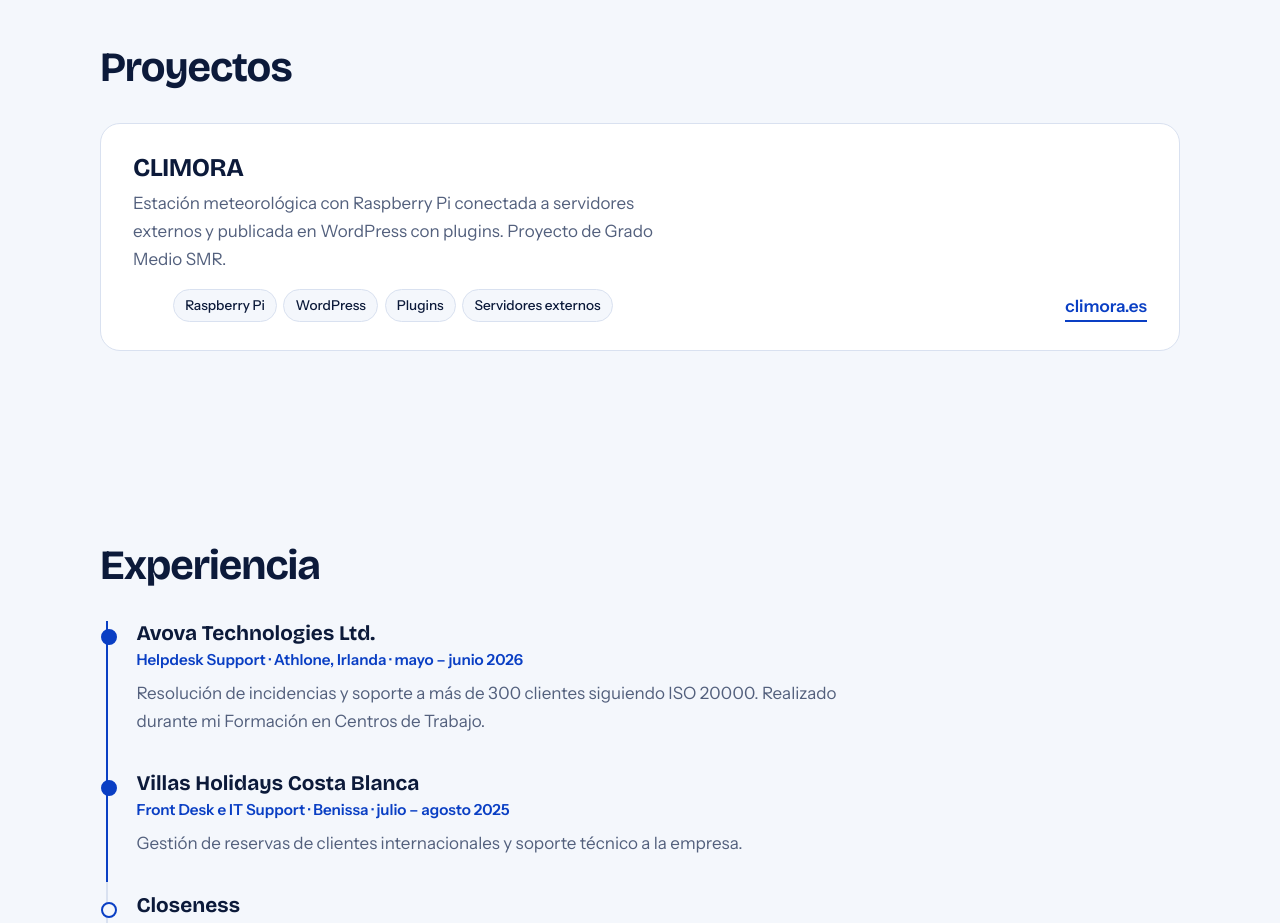
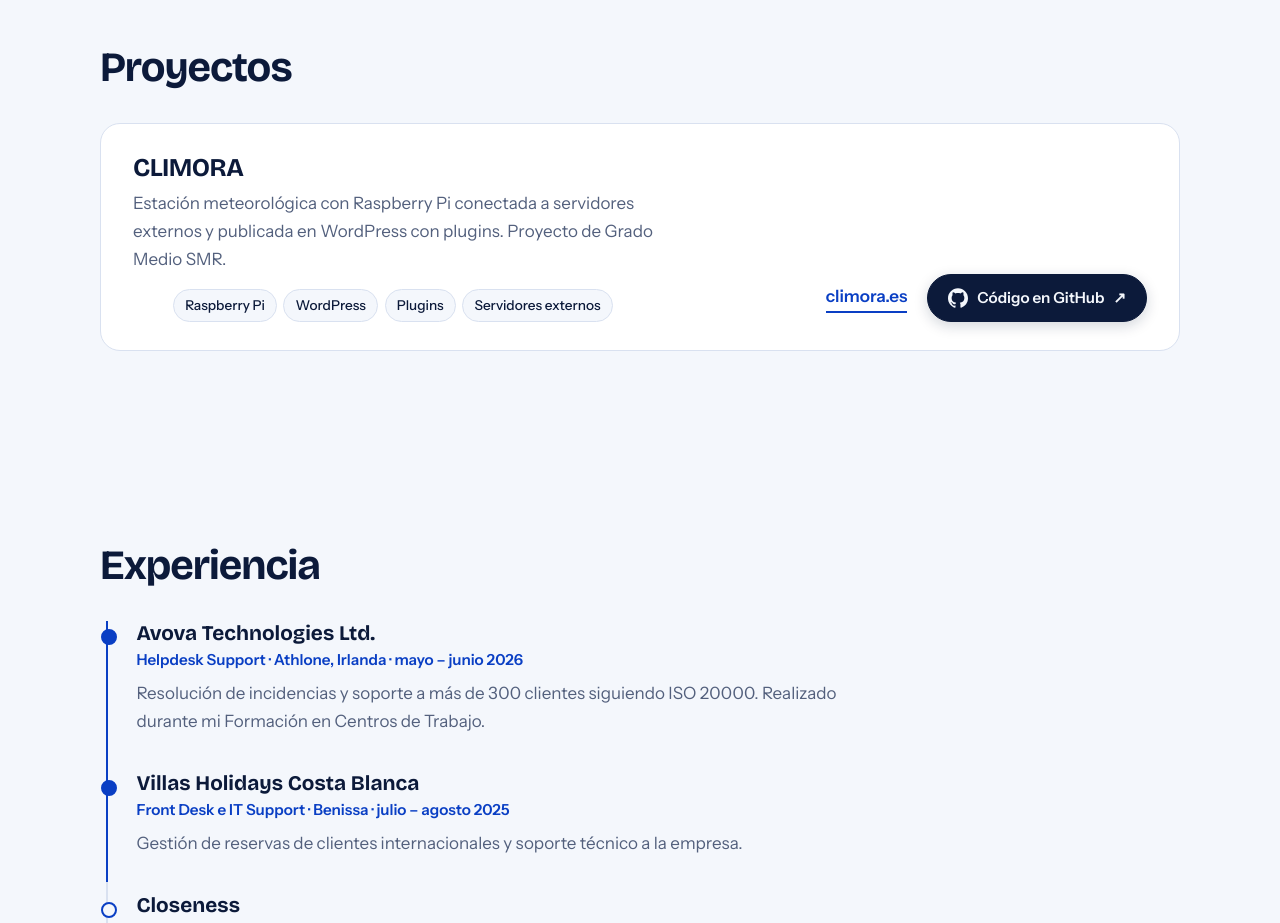
Before and after one commit to ximocrespodev/ximocrespodev.github.io, a plain HTML site: page index.html in a window 1280 px wide. Shown: the part 1280-2203 px from the top of the page. Drawn offline with nearby package versions, Linux system fonts and the light colour scheme.

Commit message:
Refactor project link structure and add GitHub button

```diff
--- a/index.html
+++ b/index.html
@@ -68,13 +68,24 @@ h2{font:700 clamp(1.9rem,4vw,2.6rem)/1.1 var(--display);letter-spacing:-.025em;m
 @media(max-width:760px){.about{grid-template-columns:1fr;gap:1.5rem}}
 
 /* proyectos */
-.proj{display:flex;justify-content:space-between;align-items:flex-end;gap:2rem;flex-wrap:wrap;background:var(--surface);border:1px solid var(--line);border-radius:20px;padding:1.75rem 2rem;text-decoration:none;transition:border-color .25s,transform .25s}
+.proj{display:flex;justify-content:space-between;align-items:flex-end;gap:2rem;flex-wrap:wrap;background:var(--surface);border:1px solid var(--line);border-radius:20px;padding:1.75rem 2rem;transition:border-color .25s,transform .25s}
 .proj:hover{border-color:var(--accent);transform:translateY(-3px)}
 .proj h3{font:700 1.6rem var(--display);letter-spacing:-.02em}
 .proj p{color:var(--muted);max-width:34rem;margin-top:.4rem}
 .proj .chips{margin-top:1rem;gap:.4rem}
 .proj .chips li{background:var(--bg);font-size:.85rem;padding:.25rem .7rem}
-.proj .site{font-weight:600;color:var(--accent);border-bottom:2px solid currentColor}
+.proj-actions{display:flex;align-items:center;gap:1.25rem;flex-wrap:wrap}
+.proj .site{font-weight:600;color:var(--accent);text-decoration:none;border-bottom:2px solid currentColor;padding-bottom:1px;transition:opacity .2s}
+.proj .site:hover{opacity:.8}
+
+/* Botón llamativo de GitHub */
+.btn-github{display:inline-flex;align-items:center;gap:.55rem;padding:.65rem 1.25rem;border-radius:999px;background:var(--ink);color:var(--bg);font-weight:600;font-size:.95rem;text-decoration:none;border:1px solid var(--ink);box-shadow:0 4px 14px color-mix(in srgb,var(--ink) 18%,transparent);transition:transform .2s,background .2s,border-color .2s,box-shadow .2s}
+.btn-github:hover{transform:translateY(-2px);background:var(--accent);border-color:var(--accent);color:#fff;box-shadow:0 6px 20px color-mix(in srgb,var(--accent) 32%,transparent)}
+:root[data-theme="dark"] .btn-github:hover{color:#0a1126}
+@media (prefers-color-scheme:dark){:root:not([data-theme="light"]) .btn-github:hover{color:#0a1126}}
+.btn-github svg{flex-shrink:0}
+.btn-github .arrow{transition:transform .2s}
+.btn-github:hover .arrow{transform:translate(2px,-2px)}
 
 /* experiencia */
 .timeline{border-left:2px solid var(--line);margin-left:.4rem}
@@ -177,14 +188,23 @@ footer.end{padding:2rem 0 3rem;color:var(--muted);font-size:.9rem}
 <section id="proyectos">
   <div class="wrap">
     <h2>Proyectos</h2>
-    <a class="proj" href="https://climora.es" target="_blank" rel="noopener">
+    <article class="proj">
       <div>
         <h3>CLIMORA</h3>
         <p>Estación meteorológica con Raspberry Pi conectada a servidores externos y publicada en WordPress con plugins. Proyecto de Grado Medio SMR.</p>
         <ul class="chips"><li>Raspberry Pi</li><li>WordPress</li><li>Plugins</li><li>Servidores externos</li></ul>
       </div>
-      <span class="site">climora.es</span>
-    </a>
+      <div class="proj-actions">
+        <a class="site" href="https://climora.es" target="_blank" rel="noopener">climora.es</a>
+        <a class="btn-github" href="https://github.com/ximocrespodev/CLIMORA" target="_blank" rel="noopener" aria-label="Ver código fuente de CLIMORA en GitHub">
+          <svg width="20" height="20" viewBox="0 0 24 24" fill="currentColor" aria-hidden="true">
+            <path d="M12 .297c-6.63 0-12 5.373-12 12 0 5.303 3.438 9.8 8.205 11.385.6.113.82-.258.82-.577 0-.285-.01-1.04-.015-2.04-3.338.724-4.042-1.61-4.042-1.61C4.422 18.07 3.633 17.7 3.633 17.7c-1.087-.744.084-.729.084-.729 1.205.084 1.838 1.236 1.838 1.236 1.07 1.835 2.809 1.305 3.495.998.108-.776.417-1.305.76-1.605-2.665-.3-5.466-1.332-5.466-5.93 0-1.31.465-2.38 1.235-3.22-.135-.303-.54-1.523.105-3.176 0 0 1.005-.322 3.3 1.23.96-.267 1.98-.399 3-.405 1.02.006 2.04.138 3 .405 2.28-1.552 3.285-1.23 3.285-1.23.645 1.653.24 2.873.12 3.176.765.84 1.23 1.91 1.23 3.22 0 4.61-2.805 5.625-5.475 5.92.42.36.81 1.096.81 2.22 0 1.606-.015 2.896-.015 3.286 0 .315.21.69.825.57C20.565 22.092 24 17.592 24 12.297c0-6.627-5.373-12-12-12"/>
+          </svg>
+          <span>Código en GitHub</span>
+          <span class="arrow" aria-hidden="true">↗</span>
+        </a>
+      </div>
+    </article>
   </div>
 </section>
 
```
